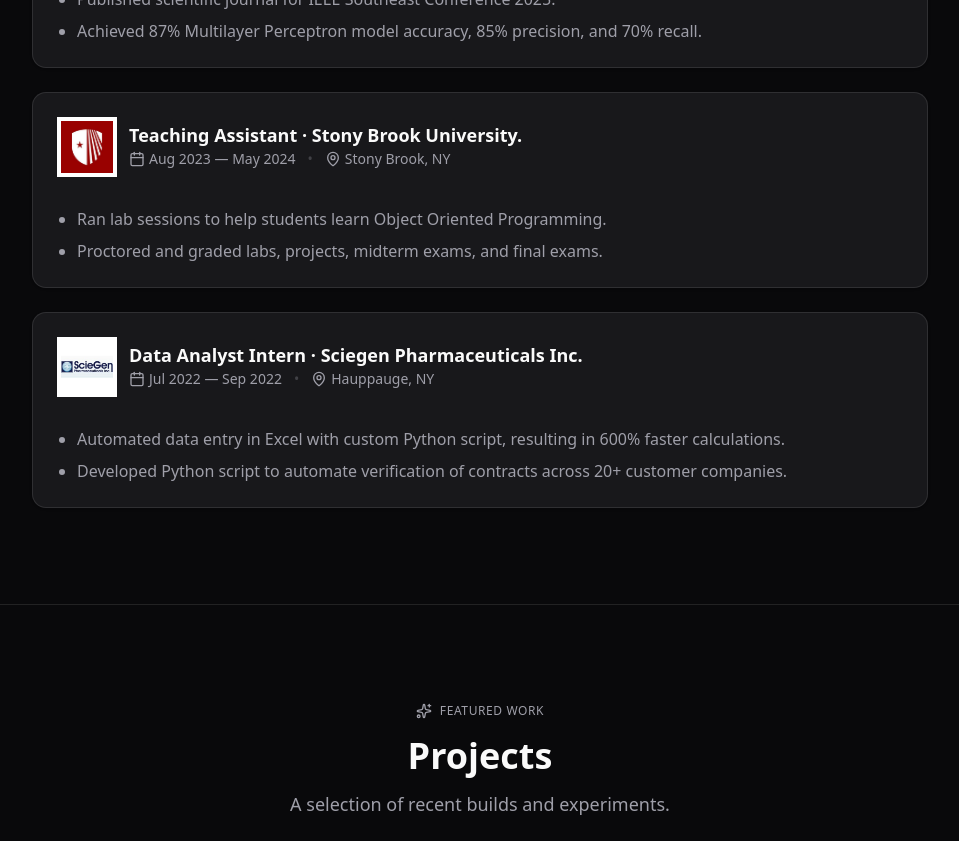
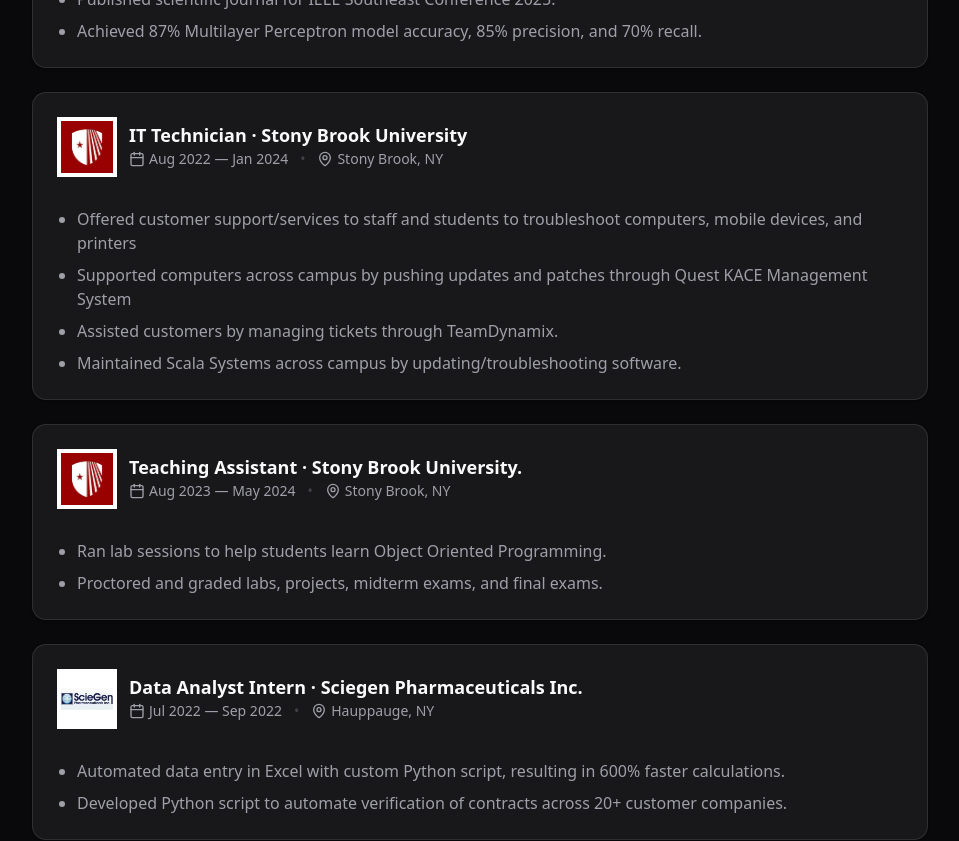
Before and after one commit to srivaths-ravva/Portfolio, a Next.js app: page / in a window 1280 px wide. Shown: the part 1480-2321 px from the top of the page, without its empty margins (160-1119 px from the left). Built offline with nearby package versions, Linux system fonts and the light colour scheme.

Commit message:
added it job

```diff
--- a/src/components/Portfolio.tsx
+++ b/src/components/Portfolio.tsx
@@ -146,6 +146,19 @@ const EXPERIENCE = [
       "Trained models on 22,000 points of distance data (features: %error, variance, kurtosis, skew).",
       "Published scientific journal for IEEE Southeast Conference 2025.",
       "Achieved 87% Multilayer Perceptron model accuracy, 85% precision, and 70% recall."
+    ],
+  },
+  {
+    role: "IT Technician",
+    org: "Stony Brook University",
+    period: "Aug 2022 — Jan 2024",
+    location: "Stony Brook, NY",
+    image: "sbu.jpeg",
+    bullets: [
+      "Offered customer support/services to staff and students to troubleshoot computers, mobile devices, and printers",
+      "Supported computers across campus by pushing updates and patches through Quest KACE Management System",
+      "Assisted customers by managing tickets through TeamDynamix. ",
+      "Maintained Scala Systems across campus by updating/troubleshooting software.",
     ],
   },
   {
@@ -493,7 +506,7 @@ function Skills() {
         {["TypeScript", "JavaScript", "React", "Next.js", "Express.js", "Tailwind", "Material UI",
         "PostgreSQL", "Prisma", "Supabase", "Firebase", "Docker", "HTML", "CSS", "Python", "PyTorch",
         "Pandas", "NumPy", "Scikit-Learn", "Java", "C", "SQL", "React Native", "Flutter", "Dart", "Swift",
-        "Docker", "Kubernetes", "Azure", "Copilot Studio"].map((t) => (
+        "Kubernetes", "Azure", "Copilot Studio"].map((t) => (
           <Badge key={t} variant="outline" className="justify-center py-2">{t}</Badge>
         ))}
       </div>
```
